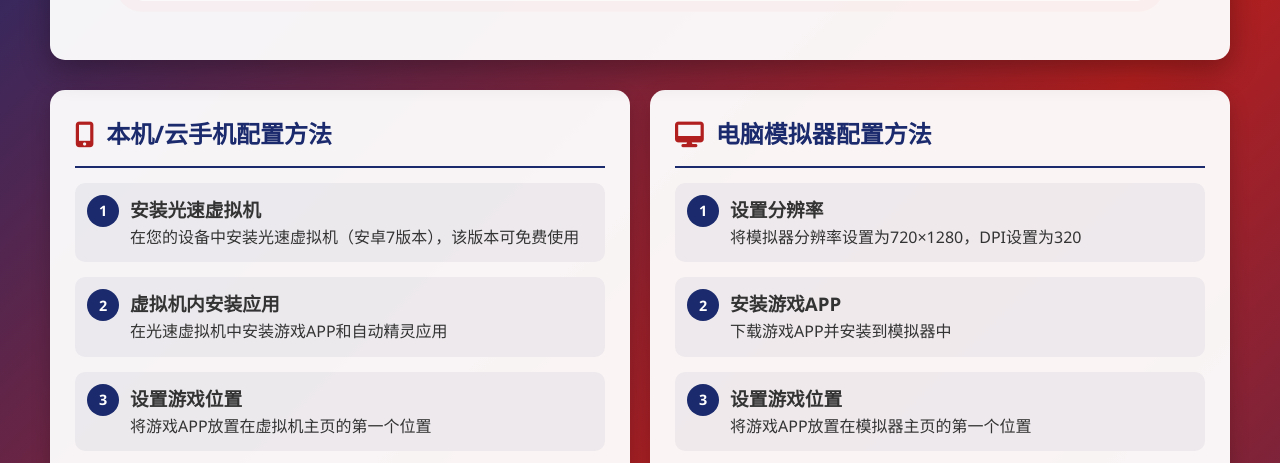
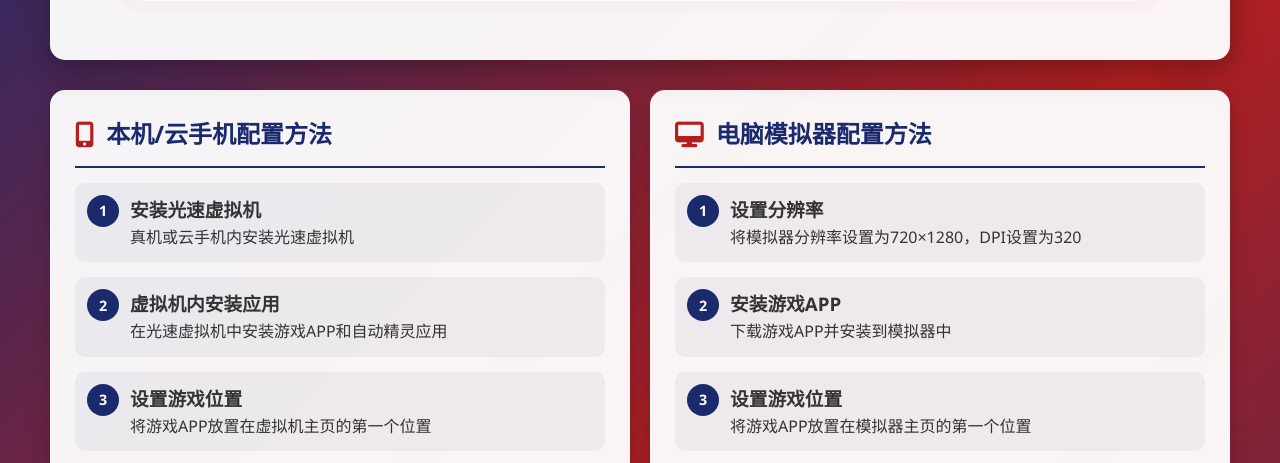
Before and after one commit to qq5855144/tMF, a plain HTML site: page index.html in a window 1280 px wide. Shown: the part 308-771 px from the top of the page. Drawn offline with Linux system fonts and the light colour scheme.

Commit message:
更新 index.html

```diff
--- a/index.html
+++ b/index.html
@@ -455,7 +455,7 @@
                 <div class="step">
                     <div class="step-number">1</div>
                     <h3>安装光速虚拟机</h3>
-                    <p>在您的设备中安装光速虚拟机（安卓7版本），该版本可免费使用</p>
+                    <p>真机或云手机内安装光速虚拟机</p>
                 </div>
 
                 <div class="step">
```
